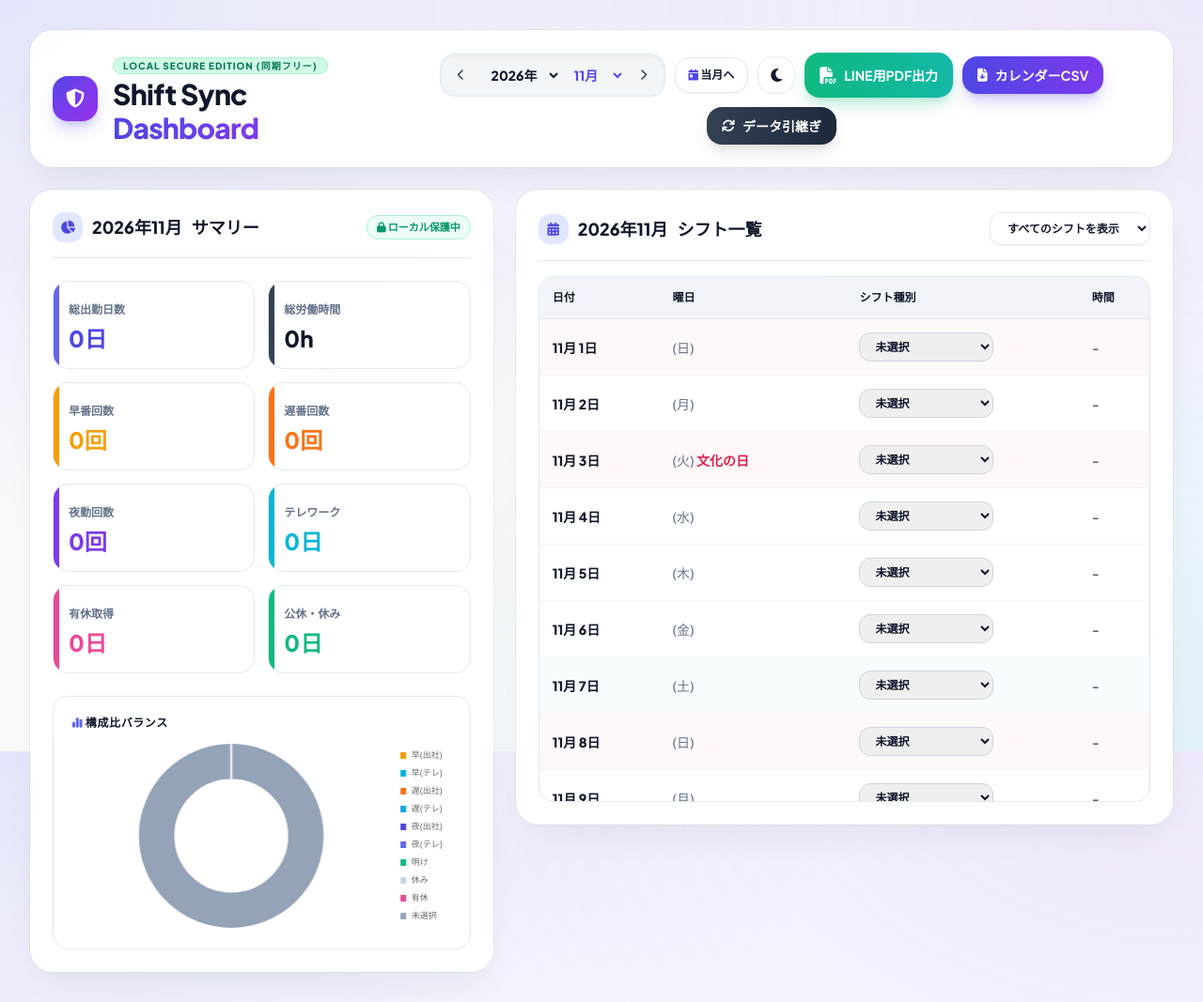
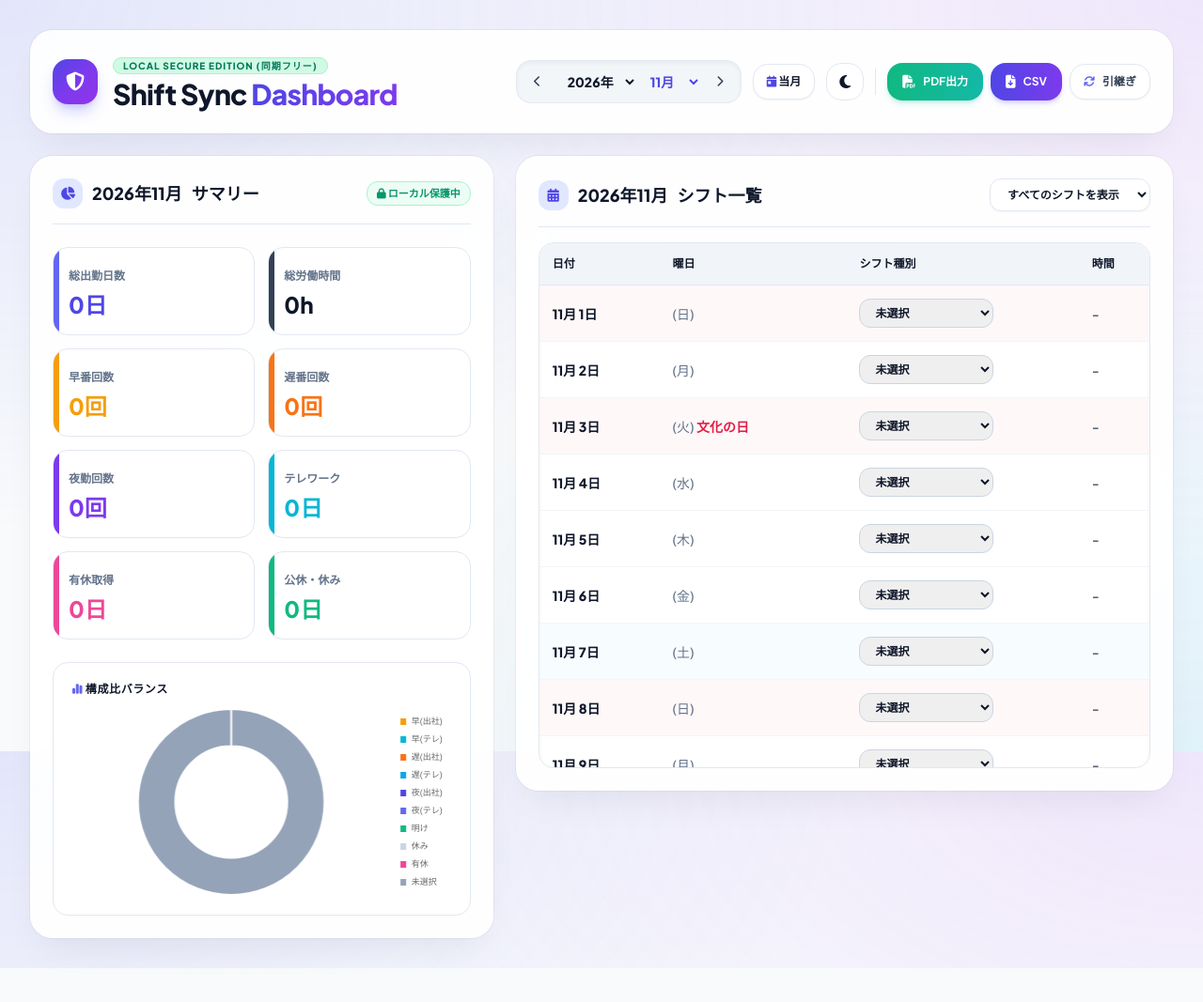
Before and after one commit to noa511522/shift-dashboard, a plain HTML site: page index.html in a window 1280 px wide. Shown: the whole page at 94% size. After the commit the page ends 1031 px from the top, so only its background shows below. Drawn offline with nearby package versions, Linux system fonts and the light colour scheme.

Commit message:
Update index.html

```diff
--- a/index.html
+++ b/index.html
@@ -57,8 +57,8 @@
 <body class="bg-slate-50 text-slate-900 dark:bg-slate-950 dark:text-slate-100 min-h-screen antialiased p-4 sm:p-6 lg:p-8 transition-colors duration-300">
 
     <div class="max-w-7xl mx-auto space-y-6">
-        <!-- Header Section -->
-        <header class="glass-card rounded-3xl p-5 sm:p-6 flex flex-col xl:flex-row justify-between items-center gap-4">
+        <!-- Header Section (Cleaned & Grouped) -->
+        <header class="glass-card rounded-3xl p-5 sm:p-6 flex flex-col xl:flex-row justify-between items-center gap-5">
             <div class="flex items-center gap-4">
                 <div class="w-12 h-12 rounded-2xl bg-gradient-to-br from-indigo-600 via-violet-600 to-purple-600 flex items-center justify-center text-white shadow-lg shadow-indigo-500/30 shrink-0">
                     <i class="fa-solid fa-shield-halved text-xl"></i>
@@ -73,7 +73,9 @@
                 </div>
             </div>
 
-            <div class="flex flex-wrap items-center justify-center gap-2.5 no-print">
+            <!-- Header Controls -->
+            <div class="flex flex-wrap items-center justify-center gap-3 no-print">
+                <!-- 月選択グループ -->
                 <div class="flex items-center bg-slate-100/90 dark:bg-slate-900/90 rounded-2xl p-1 border border-slate-200/80 dark:border-slate-700/80 shadow-inner gap-0.5">
                     <button onclick="changeMonthRelative(-1)" class="w-9 h-9 flex items-center justify-center hover:bg-white dark:hover:bg-slate-800 rounded-xl transition-all text-slate-700 dark:text-slate-200" title="前月へ"><i class="fa-solid fa-chevron-left text-xs"></i></button>
                     <select id="selectYear" onchange="changeMonthYear()" class="bg-transparent font-extrabold text-sm px-2 py-1.5 outline-none cursor-pointer">
@@ -86,12 +88,19 @@
                     </select>
                     <button onclick="changeMonthRelative(1)" class="w-9 h-9 flex items-center justify-center hover:bg-white dark:hover:bg-slate-800 rounded-xl transition-all text-slate-700 dark:text-slate-200" title="次月へ"><i class="fa-solid fa-chevron-right text-xs"></i></button>
                 </div>
-                <button onclick="jumpToCurrentMonth()" class="bg-white dark:bg-slate-800 text-xs font-bold px-3.5 py-2.5 rounded-2xl border border-slate-200 dark:border-slate-700 shadow-sm"><i class="fa-solid fa-calendar-day text-indigo-600"></i> 当月へ</button>
-                <button onclick="toggleDarkMode()" class="w-10 h-10 flex items-center justify-center rounded-2xl bg-white dark:bg-slate-800 border border-slate-200 dark:border-slate-700"><i id="themeIcon" class="fa-solid fa-moon"></i></button>
-                <button onclick="openPdfModal()" class="bg-gradient-to-r from-emerald-500 to-teal-500 hover:from-emerald-600 hover:to-teal-600 text-white font-bold px-4 py-2.5 rounded-2xl text-xs sm:text-sm shadow-lg shadow-emerald-500/25 transition-all flex items-center gap-2"><i class="fa-solid fa-file-pdf text-lg"></i> LINE用PDF出力</button>
-                <button onclick="openCsvModal()" class="bg-gradient-to-r from-indigo-600 to-violet-600 hover:from-indigo-700 hover:to-violet-700 text-white font-bold px-4 py-2.5 rounded-2xl text-xs sm:text-sm shadow-lg shadow-indigo-600/25 transition-all flex items-center gap-2"><i class="fa-solid fa-file-arrow-down"></i> カレンダーCSV</button>
-                <!-- データ引継ぎ（バックアップ・復元）ボタンを追加 -->
-                <button onclick="openBackupModal()" class="bg-gradient-to-r from-slate-700 to-slate-800 hover:from-slate-800 hover:to-slate-900 text-white font-bold px-4 py-2.5 rounded-2xl text-xs sm:text-sm shadow-lg transition-all flex items-center gap-2"><i class="fa-solid fa-arrows-rotate"></i> データ引継ぎ</button>
+
+                <button onclick="jumpToCurrentMonth()" class="bg-white dark:bg-slate-800 text-xs font-bold px-3.5 py-2.5 rounded-2xl border border-slate-200 dark:border-slate-700 shadow-sm hover:bg-slate-50 dark:hover:bg-slate-700 transition"><i class="fa-solid fa-calendar-day text-indigo-600"></i> 当月</button>
+                <button onclick="toggleDarkMode()" class="w-10 h-10 flex items-center justify-center rounded-2xl bg-white dark:bg-slate-800 border border-slate-200 dark:border-slate-700 hover:bg-slate-50 dark:hover:bg-slate-700 transition"><i id="themeIcon" class="fa-solid fa-moon"></i></button>
+
+                <!-- 区切り線 -->
+                <div class="w-px h-7 bg-slate-200 dark:bg-slate-800 hidden sm:block"></div>
+
+                <!-- アクションボタングループ -->
+                <div class="flex items-center gap-2">
+                    <button onclick="openPdfModal()" class="bg-gradient-to-r from-emerald-500 to-teal-500 hover:from-emerald-600 hover:to-teal-600 text-white font-bold px-4 py-2.5 rounded-2xl text-xs shadow-md shadow-emerald-500/20 transition-all flex items-center gap-2"><i class="fa-solid fa-file-pdf text-sm"></i> PDF出力</button>
+                    <button onclick="openCsvModal()" class="bg-gradient-to-r from-indigo-600 to-violet-600 hover:from-indigo-700 hover:to-violet-700 text-white font-bold px-4 py-2.5 rounded-2xl text-xs shadow-md shadow-indigo-600/20 transition-all flex items-center gap-2"><i class="fa-solid fa-file-arrow-down text-sm"></i> CSV</button>
+                    <button onclick="openBackupModal()" class="bg-white dark:bg-slate-800 hover:bg-slate-50 dark:hover:bg-slate-700 text-slate-700 dark:text-slate-200 font-bold px-3.5 py-2.5 rounded-2xl text-xs border border-slate-200 dark:border-slate-700 shadow-sm transition-all flex items-center gap-2" title="データ引継ぎ"><i class="fa-solid fa-arrows-rotate text-indigo-500"></i> 引継ぎ</button>
+                </div>
             </div>
         </header>
 
```
